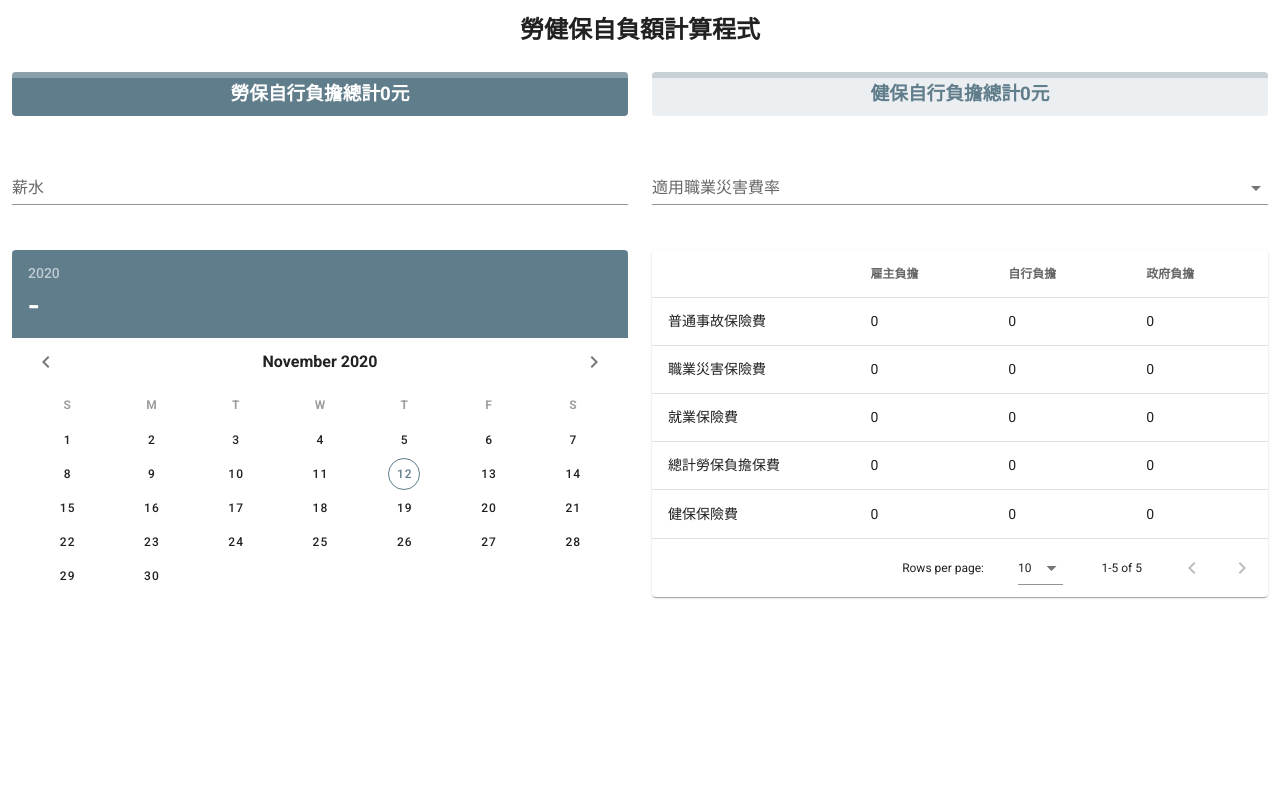
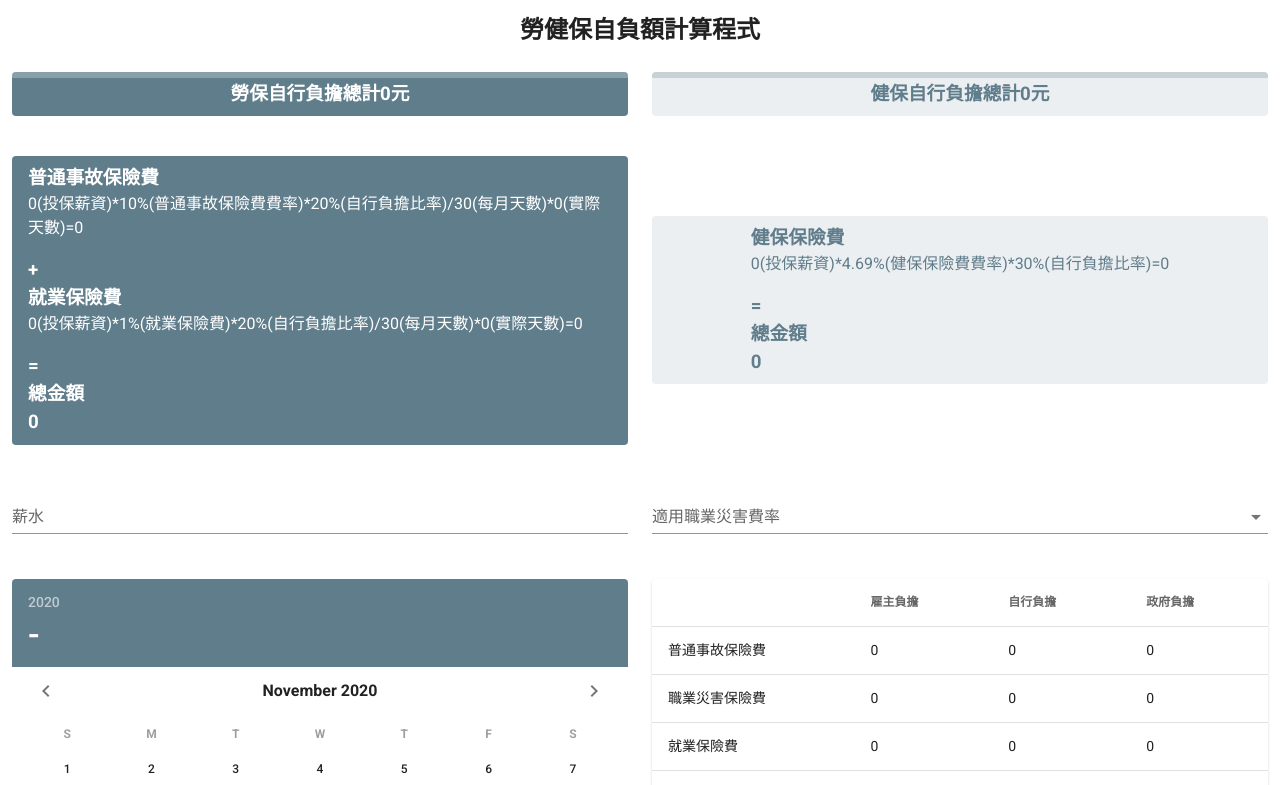
Before and after one commit to vincent87720/lhipcp, a Vue app: page / in a window 1280 px wide. Shown: the top 785 px of the page. Built offline with nearby package versions, Linux system fonts and the light colour scheme.

Commit message:
Add:formula display blocks;

```diff
--- a/src/App.vue
+++ b/src/App.vue
@@ -42,8 +42,52 @@
         </v-col>
       </v-row>
       <v-row>
+        <!-- 顯示勞保計算公式 -->
         <v-col
-          class="d-flex order-0"
+          class="order-xl-0 order-lg-0 order-md-0 order-3 d-flex justify-center align-stretch flex-column"
+          cols="12"
+          md="6"
+          sm="12"
+        >
+          <v-alert
+            class="d-flex justify-center align-center"
+            color="blue-grey"
+            dark
+            dense
+          >
+            <h3>普通事故保險費</h3>
+            <p>{{laborSalaryLevel.premium}}(投保薪資)*10%(普通事故保險費費率)*20%(自行負擔比率)/30(每月天數)*{{totalDate}}(實際天數)={{Insurance[0].self}}</p>
+            <h3>+</h3>
+            <h3>就業保險費</h3>
+            <p>{{laborSalaryLevel.premium}}(投保薪資)*1%(就業保險費)*20%(自行負擔比率)/30(每月天數)*{{totalDate}}(實際天數)={{Insurance[2].self}}</p>
+            <h3>=</h3>
+            <h3>總金額</h3>
+            <h3>{{Insurance[3].self}}</h3>
+          </v-alert>
+        </v-col>
+        <!-- 顯示健保計算公式 -->
+        <v-col
+          class="order-xl-1 order-lg-1 order-md-1 order-4 d-flex justify-center align-stretch flex-column"
+          cols="12"
+          md="6"
+          sm="12"
+        >
+          <v-alert
+            class="d-flex justify-center align-stretch"
+            color="blue-grey"
+            dark
+            dense
+            text
+          >
+            <h3>健保保險費</h3>
+            <p>{{healthSalaryLevel.premium}}(投保薪資)*4.69%(健保保險費費率)*30%(自行負擔比率)={{Insurance[4].self}}</p>
+            <h3>=</h3>
+            <h3>總金額</h3>
+            <h3>{{Insurance[4].self}}</h3>
+          </v-alert>
+        </v-col>
+        <v-col
+          class="order-xl-2 order-lg-2 order-md-2 order-0"
           cols="12"
           md="6"
           sm="12"
@@ -56,7 +100,7 @@
           ></v-text-field>
         </v-col>
         <v-col
-          class="d-flex order-xl-1 order-lg-1 order-md-1 order-3"
+          class="order-xl-3 order-lg-3 order-md-3 order-5"
           cols="12"
           md="6"
           sm="12"
@@ -76,7 +120,7 @@
         </v-col>
 
         <v-col
-          class="d-flex order-xl-3 order-lg-3 order-md-3 order-1"
+          class="order-xl-4 order-lg-4 order-md-4 order-1"
           cols="12"
           md="6"
           sm="12"
@@ -90,7 +134,7 @@
           ></v-date-picker>
         </v-col>
         <v-col
-          class="order-3"
+          class="order-5"
           cols="12"
           md="6"
           sm="12"
```
Also changed, not shown: 3 other files (tests, documents, lock files or other folders).
